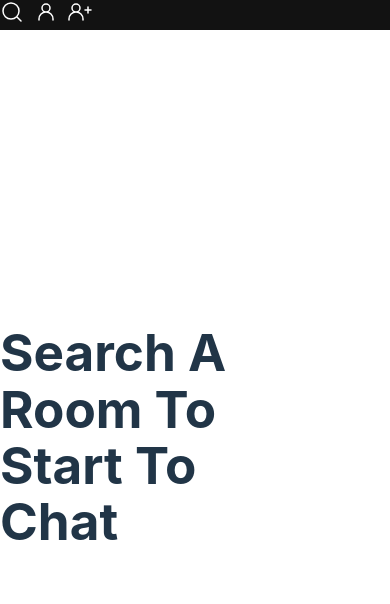
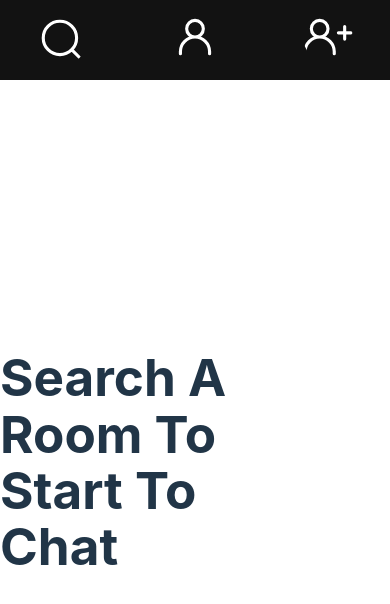
Before and after one commit to alejandrogh7/pawtalk, a React (Vite) app in the folder client/: page /chat in a window 390 px wide. Shown: the top 604 px of the page. Built offline with nearby package versions, Linux system fonts and the light colour scheme.

Commit message:
Adding new styles to new navbar responsive

```diff
--- a/client/src/styles/Rooms.module.css
+++ b/client/src/styles/Rooms.module.css
@@ -16,7 +16,7 @@
 .no_rooms_lists_cont {
   display: flex;
   flex-direction: column;
-  align-items: flex-start;
+  align-items: center;
   justify-content: flex-start;
   height: 100%;
   width: max-content;
@@ -28,7 +28,7 @@
   left: 0;
 }
 
-.no_rooms_search {
+.no_rooms_icon {
   cursor: pointer;
   width: 40px;
   height: 40px;
@@ -129,7 +129,8 @@
     position: relative;
     display: flex;
     flex-direction: row;
-    height: max-content;
+    justify-content: space-around;
+    height: 80px;
     width: 100%;
     padding: 0;
   }
@@ -145,7 +146,7 @@
     padding: 0;
   }
 
-  .no_rooms_search {
+  .no_rooms_icon {
     width: 50px;
     height: 50px;
   }
```
